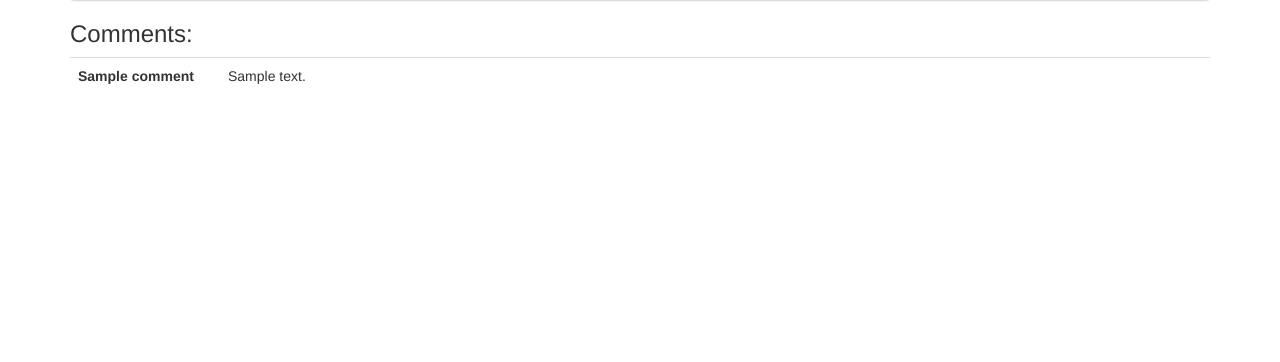
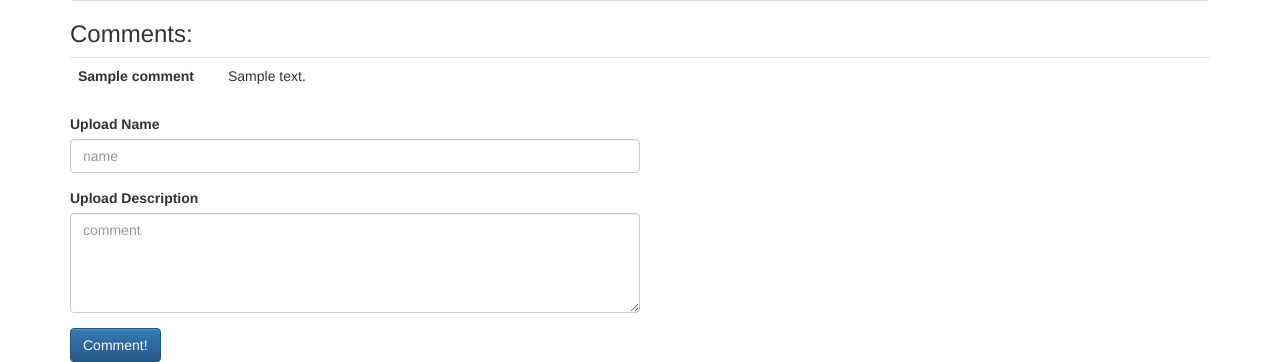
Before and after one commit to mturiansky/imgurclone, a Flask app: page /view/1 in a window 1280 px wide. Shown: the part 917-1279 px from the top of the page. Before the commit the page ends 1001 px from the top, so only its background shows below. Run offline with Flask 2, Linux system fonts and the light colour scheme; tables that the repository leaves empty hold one stand-in row (values such as "Sample post"); one stand-in notice (Sample message) is shown; some libraries are stand-ins or nearby versions.

Commit message:
updated comment system

```diff
--- a/routes.py
+++ b/routes.py
@@ -30,6 +30,15 @@ def view_image(img_id):
 		return render_template('view.html', name=info[0], desc=info[1], img=img, comms=PH().find_image_comments(img_id))
 	return render_template('oops.html')
 
+@app.route('/comment', methods=['POST'])
+def comment():
+	if 'name' in request.form and 'text' in request.form and 'img_id' in request.form:
+		name = request.form['name']
+		text = request.form['text']
+		img_id = request.form['img_id']
+		PH().add_comment(name,text,img_id)
+		return redirect(url_for('view_image', img_id=img_id))
+
 @app.route('/img/<img_id>')
 def return_image(img_id):
 	return send_from_directory(app.config['UPLOADS_FOLDER'],img_id + ".jpg")
--- a/templates/base.html
+++ b/templates/base.html
@@ -48,7 +48,7 @@
     {% with messages = get_flashed_messages() %}
       {% for message in messages %}
         <div class="alert alert-danger" role="alert">
-          <strong>Oops! </strong>{{ message }}
+          <strong>Message: </strong>{{ message }}
         </div>
       {% endfor %}
     {% endwith %}
--- a/templates/view.html
+++ b/templates/view.html
@@ -15,4 +15,16 @@
 		<tr><td id="table-small"><strong>{{ comm.name }}</td></strong><td>{{ comm.text }}</td></tr>
 	{% endfor %}
 	</table>
+	<form role="form" action="{{ url_for('comment') }}" method="post">
+		<div class="form-group">
+			<label for="name">Upload Name</label>
+			<input class="form-control" type="text" name="name" placeholder="name">
+		</div>
+		<div class="form-group">
+			<label for="comment">Upload Description</label>
+			<textarea class="form-control" id="form-textarea" name="text" placeholder="comment"></textarea>
+		</div>
+		<input type="hidden" name="img_id" value="{{ img }}">
+		<button type="submit" class="btn btn-primary">Comment!</button>
+	</form>
 {% endblock %}
```
